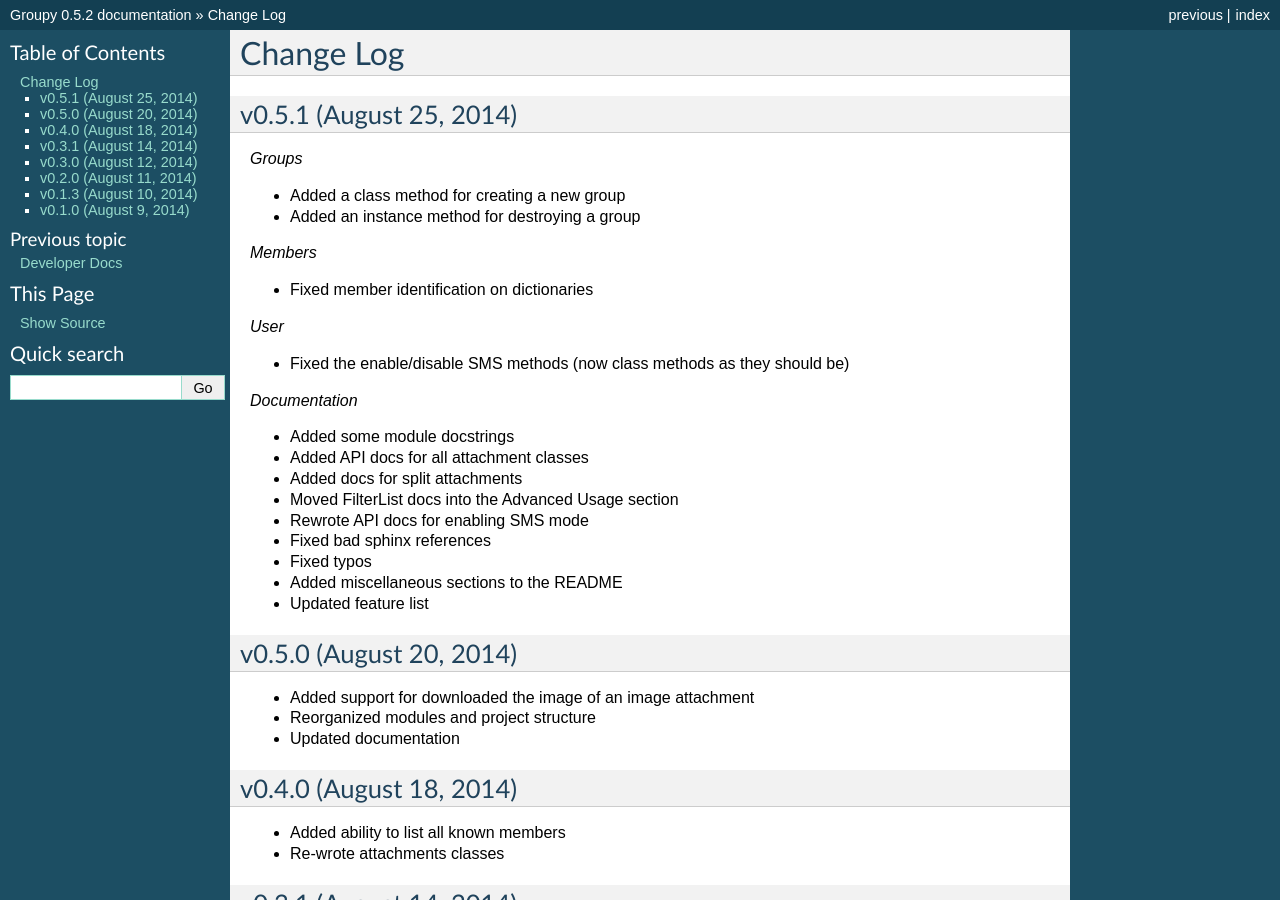
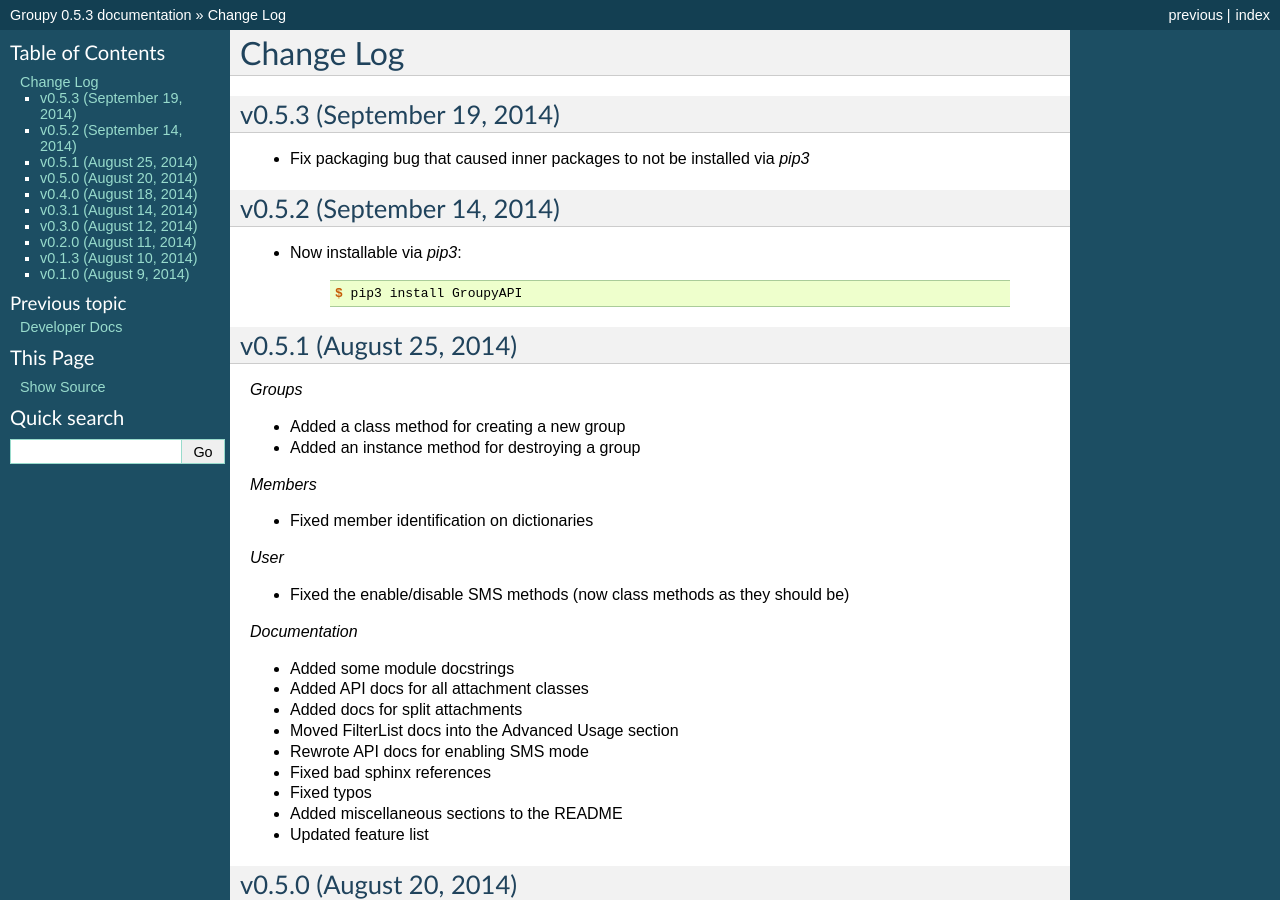
Before and after one commit to rhgrant10/Groupy, a Sphinx documentation site: the page built from docs/pages/changelog.rst, in a window 1280 px wide and 900 px high. Built offline with Sphinx 7.4.7, drawn with Linux system fonts in a browser that asks for light colours; some of the changed text lies outside the part shown.

Commit message:
Added full list of packages to setup and bumped version

```diff
--- a/docs/conf.py
+++ b/docs/conf.py
@@ -58,9 +58,9 @@
 # built documents.
 #
 # The short X.Y version.
-version = '0.5.2'
+version = '0.5.3'
 # The full version, including alpha/beta/rc tags.
-release = '0.5.2'
+release = '0.5.3'
 
 # The language for content autogenerated by Sphinx. Refer to documentation
 # for a list of supported languages.
--- a/docs/pages/changelog.rst
+++ b/docs/pages/changelog.rst
@@ -1,6 +1,21 @@
 ==========
 Change Log
 ==========
+
+v0.5.3 (September 19, 2014)
+===========================
+
+- Fix packaging bug that caused inner packages to not be installed via `pip3`
+
+v0.5.2 (September 14, 2014)
+===========================
+
+- Now installable via `pip3`:
+
+    .. code-block:: console
+
+        $ pip3 install GroupyAPI
+
 
 v0.5.1 (August 25, 2014)
 ========================
--- a/setup.py
+++ b/setup.py
@@ -1,13 +1,13 @@
 from distutils.core import setup
 setup(
     name = 'GroupyAPI',
-    packages = ['groupy'], # this must be the same as the name above
-    version = '0.5.2',
+    packages = ['groupy', 'groupy.object', 'groupy.api'],
+    version = '0.5.3',
     description = 'The simple yet powerful wrapper for the GroupMe API',
     author = 'Robert Grant',
     author_email = 'rhgrant10@gmail.com',
     url = 'https://github.com/rhgrant10/Groupy', # use the URL to the github repo
     keywords = ['api', 'GroupMe'], # arbitrary keywords
-    classifiers = [],
+    classifiers = ['Programming Language :: Python :: 3'],
     long_description=open('README.rst', 'r').read()
 )
```
